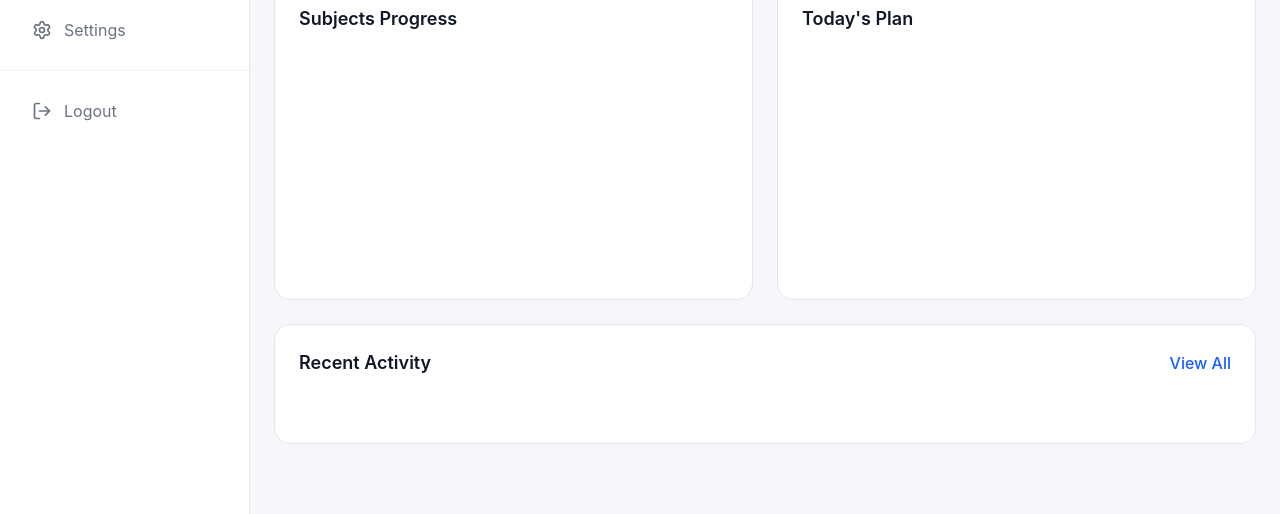
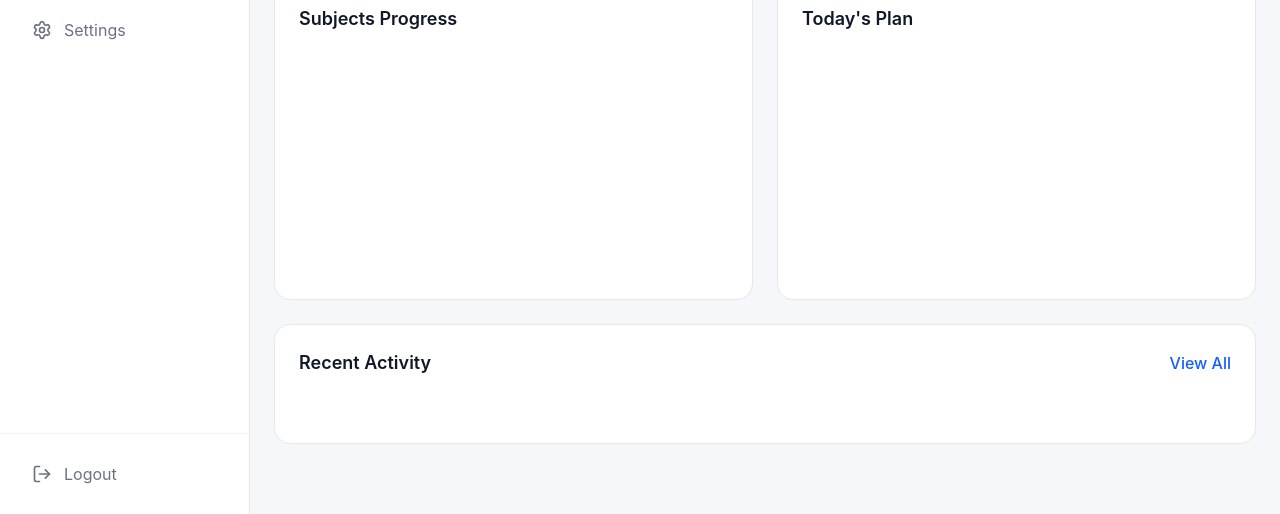
Before and after one commit to AnilMende/Study-Plan-FullStack, a React (Vite) app in the folder frontend/: page / in a window 1280 px wide. Shown: the part 286-800 px from the top of the page. Built offline with nearby package versions, Linux system fonts and the light colour scheme.

Commit message:
fixed sidebar and navabr to sticky

```diff
--- a/frontend/src/components/Navbar/Navbar.jsx
+++ b/frontend/src/components/Navbar/Navbar.jsx
@@ -2,7 +2,7 @@ import { Bell, Search } from "lucide-react";
 
 const Navbar = () => {
     return (
-        <header className="h-20 bg-white border-b border-gray-200 px-6 flex items-center justify-between">
+        <header className="h-20 w-full bg-white border-b border-gray-200 px-6 flex items-center justify-between">
 
             {/* Left */}
             <div>
--- a/frontend/src/components/Sidebar/Sidebar.jsx
+++ b/frontend/src/components/Sidebar/Sidebar.jsx
@@ -36,7 +36,7 @@ const navItems = [
 ]
 const Sidebar = () => {
     return (
-        <aside className="w-[250px] bg-white border-r border-gray-200 flex flex-col justify-between">
+        <aside className="w-[250px] h-full bg-white border-r border-gray-200 flex flex-col justify-between">
 
             <div>
                 {/* Logo */}
@@ -79,18 +79,20 @@ const Sidebar = () => {
                         })
                     }
                 </nav>
+            </div>
 
-                {/* Logout */}
-                <div className="p-4 border-t border-gray-100">
+            {/* Bottom Section */}
+            {/* Logout */}
+            <div className="p-4 border-t border-gray-100 bg-white">
 
-                    <button className="w-full flex items-center gap-3 px-4 py-3 rounded-xl text-gray-500
-                    hover:bg-gray-100 transition-all">
+                <button className="w-full flex items-center gap-3 px-4 py-3 rounded-xl text-gray-500
+                    hover:bg-gray-100 transition-all cursor-pointer">
+                    <LogOut size={20} />
+                    <span>Logout</span>
+                </button>
 
-                        <LogOut size={20} />
-                        <span>Logout</span>
-                    </button>
-                </div>
             </div>
+
         </aside>
     )
 }
--- a/frontend/src/layouts/DashboardLayout.jsx
+++ b/frontend/src/layouts/DashboardLayout.jsx
@@ -4,18 +4,18 @@ import { Outlet } from "react-router-dom";
 
 const DashboardLayout = () => {
     return (
-        <div className="flex min-h-screen bg-[#f5f7fb]">
-
+        <div className="flex h-screen w-screen overflow-hidden bg-[#f5f7fb]">
+            {/* Sidebar remains locked at the top */}
             <Sidebar />
 
             {/* Main Section */}
-            <div className="flex-1 flex flex-col">
+            <div className="flex flex-col flex-1 h-full overflow-hidden">
 
-                {/* Navbar */}
+                {/* Navbar remains locked at the top*/}
                 <Navbar />
 
-                {/* Page content */}
-                <main className="flex-1 p-6 overflow-y-auto">
+                {/* Page content (Only this page scrolls) */}
+                <main className="flex-1 overflow-y-auto p-6">
                     <Outlet />
                 </main>
 
```
